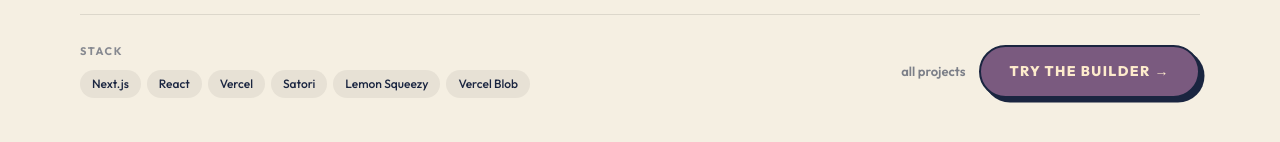
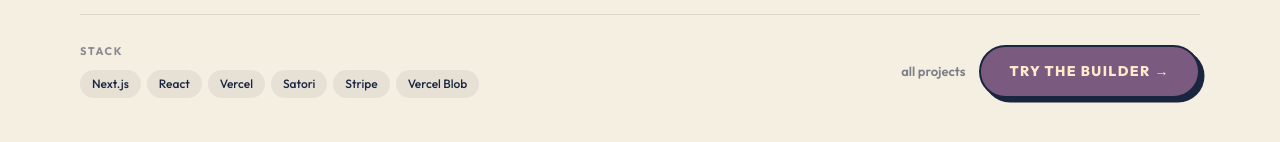
Before and after one commit to zoelsner/personal-site, a Next.js app: page /projects/siggy in a window 1280 px wide. Shown: the part 976-1118 px from the top of the page. Built offline with nearby package versions, Linux system fonts and the light colour scheme.

Commit message:
siggy stack: lemon squeezy -> stripe
Co-Authored-By: Claude Opus 4.8 (1M context) <noreply@anthropic.com>

```diff
--- a/app/projects/siggy/page.tsx
+++ b/app/projects/siggy/page.tsx
@@ -314,7 +314,7 @@ export default function SiggyPage() {
         "React",
         "Vercel",
         "Satori",
-        "Lemon Squeezy",
+        "Stripe",
         "Vercel Blob",
       ]}
       ctas={[
```
